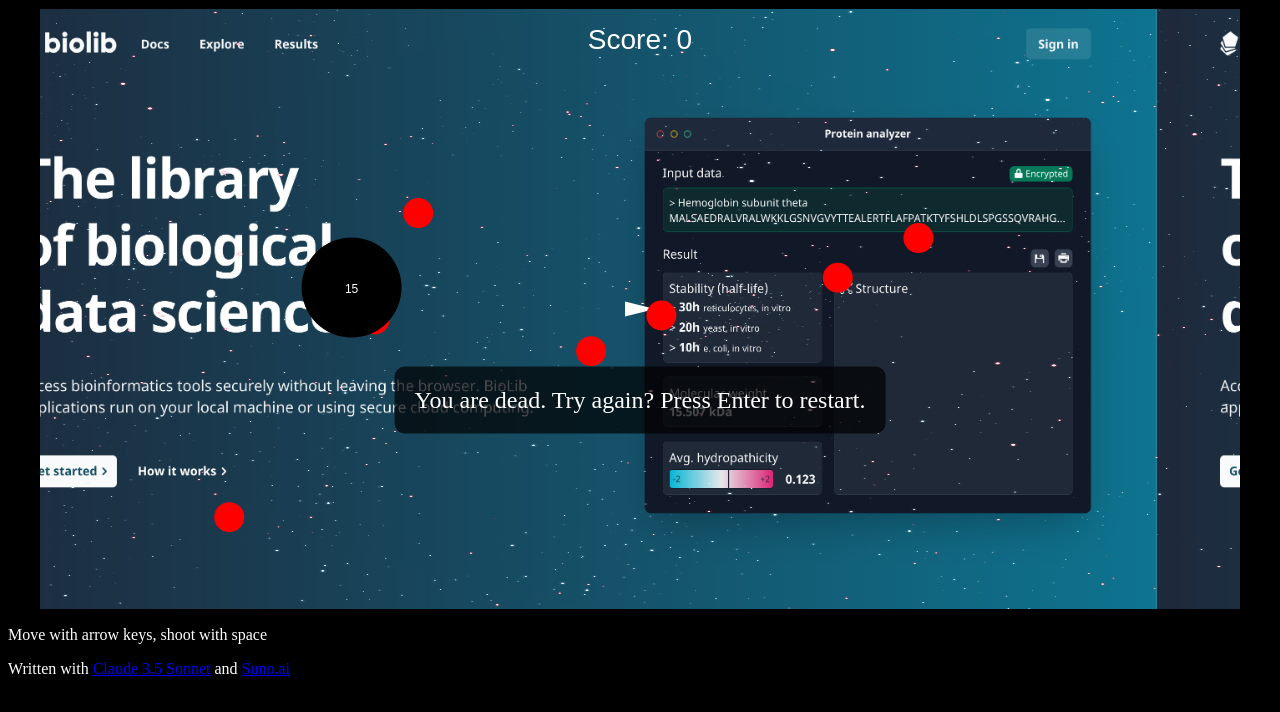
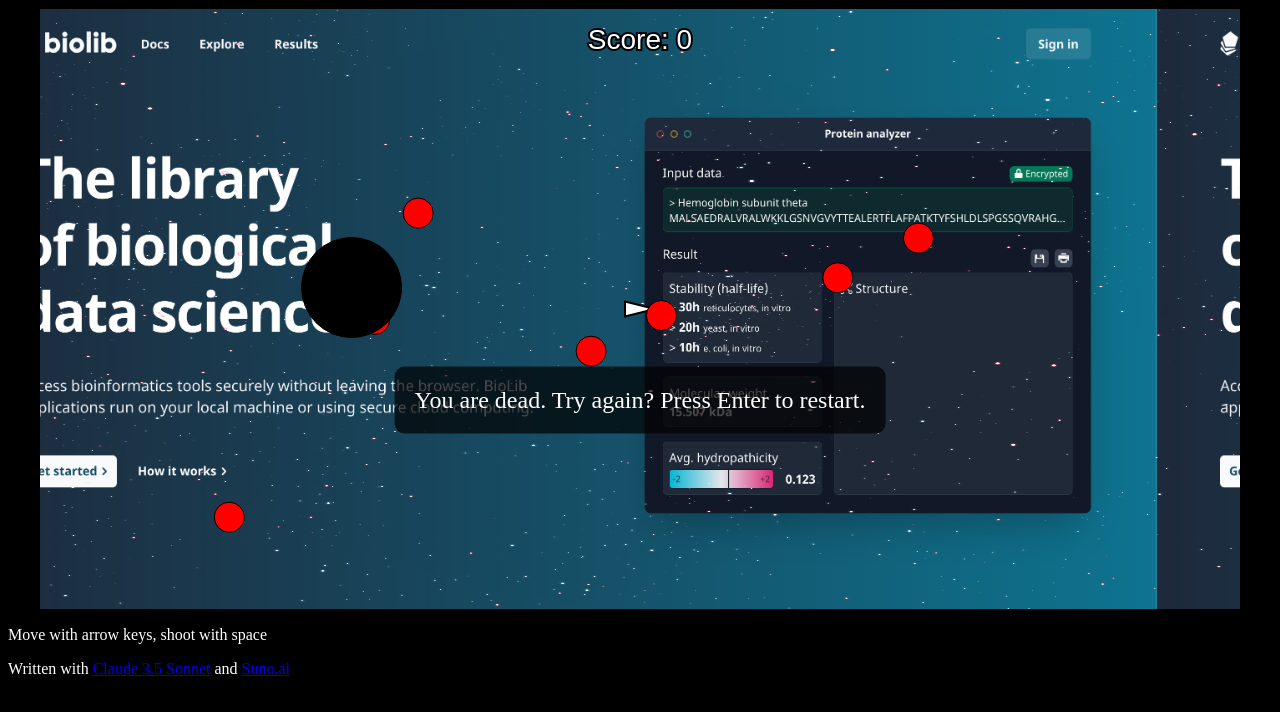
Before and after one commit to Magnushhoie/BioDefender, a plain HTML site: page index.html in a window 1280 px wide. Drawn offline with Linux system fonts and the light colour scheme.

Commit message:
stroke, acceleration

```diff
--- a/index.html
+++ b/index.html
@@ -62,8 +62,8 @@
                 thrust: 0,
                 rotationSpeed: 0.1,
                 velocity: { x: 0, y: 0 },
-                acceleration: 0.1,
-                friction: 0.99
+                acceleration: 0.15,
+                friction: 0.99,
             };
 
             bullets = [];
@@ -80,7 +80,7 @@
             backgroundMusic.play().catch(e => console.log("Audio play failed:", e));
         }
 
-        const MAX_ENEMIES = 30;
+        const MAX_ENEMIES = 50;
         const ENEMY_SPEED = 2;
         const ENEMY_ACCELERATION = 0.05;
         const SAFE_SPAWN_DISTANCE = 150;
@@ -112,8 +112,16 @@
             ctx.lineTo(-player.radius, -player.radius / 2);
             ctx.lineTo(-player.radius, player.radius / 2);
             ctx.closePath();
+
+            // Fill the player shape
             ctx.fillStyle = 'white';
             ctx.fill();
+
+            // Add a black stroke outline
+            ctx.lineWidth = 2;
+            ctx.strokeStyle = 'black';
+            ctx.stroke();
+
             ctx.restore();
         }
 
@@ -159,7 +167,7 @@
                 speed: speed || (isBoss ? ENEMY_SPEED * 0.5 : ENEMY_SPEED),
                 canSplit: canSplit,
                 // colors
-                color: isBoss ? 'Black' : (canSplit ? 'Red' : 'Black'),
+                color: isBoss ? 'black' : (canSplit ? 'red' : 'pink'),
                 isBoss: isBoss,
                 health: isBoss ? 15 : 1
             };
@@ -195,20 +203,25 @@
                 if (enemy.y > canvas.height) enemy.y = 0;
                 if (enemy.y < 0) enemy.y = canvas.height;
 
+                // Draw the enemy
                 ctx.beginPath();
                 ctx.arc(enemy.x, enemy.y, enemy.radius, 0, Math.PI * 2);
                 ctx.fillStyle = enemy.color;
                 ctx.fill();
 
+                // Add a black stroke outline
+                ctx.lineWidth = 0;
+                ctx.strokeStyle = 'black';
+                ctx.stroke();
+
                 if (enemy.isBoss) {
-                    ctx.fillStyle = 'white';
+                    ctx.fillStyle = 'black';
                     ctx.font = '12px Arial';
                     ctx.textAlign = 'center';
                     ctx.fillText(enemy.health, enemy.x, enemy.y + 5);
                 }
             });
         }
-
         function createExplosion(x, y, isSmall = false, isBoss = false) {
             const baseRadius = isSmall ? 30 : (isBoss ? 60 : 40);
             const particleCount = isSmall ? 30 : (isBoss ? 100 : 50);
@@ -308,19 +321,19 @@
                             if (enemy.health <= 0) {
                                 createExplosion(enemy.x, enemy.y, false, true);
                                 enemies.splice(enemyIndex, 1);
-                                score += 10;
-                                for (let i = 0; i < 20; i++) {
+                                score += 100;
+                                for (let i = 0; i < 35; i++) {
                                     const angle = (i / 10) * Math.PI * 2;
                                     const newEnemy = createEnemy(
                                         enemy.x + Math.cos(angle) * 50,
                                         enemy.y + Math.sin(angle) * 50,
-                                        5,
-                                        ENEMY_SPEED * 1.5,
-                                        false
+                                        15,
+                                        ENEMY_SPEED * 1.00,
+                                        true
                                     );
                                     // color
                                     if (newEnemy) {
-                                        newEnemy.color = '#FAF0E6';
+                                        newEnemy.color = 'red';
                                         enemies.push(newEnemy);
                                     }
                                 }
@@ -357,8 +370,9 @@
             });
         }
 
+        // spawnrate
         function updateSpawnInterval() {
-            spawnInterval = Math.max(100, 1000 * Math.exp(-score / 50));
+            spawnInterval = Math.max(100, 1000 * Math.exp(-score / 300));
             clearInterval(enemySpawnTimer);
             enemySpawnTimer = setInterval(() => {
                 if (!gameOver) {
@@ -389,9 +403,16 @@
         }
 
         function drawScore() {
-            ctx.fillStyle = 'white';
             ctx.font = '28px Arial';
             ctx.textAlign = 'center';
+
+            // Draw stroke first
+            ctx.lineWidth = 4;
+            ctx.strokeStyle = 'black';
+            ctx.strokeText(`Score: ${score}`, canvas.width / 2, 40);
+
+            // Draw fill on top
+            ctx.fillStyle = 'white';
             ctx.fillText(`Score: ${score}`, canvas.width / 2, 40);
         }
 
```
